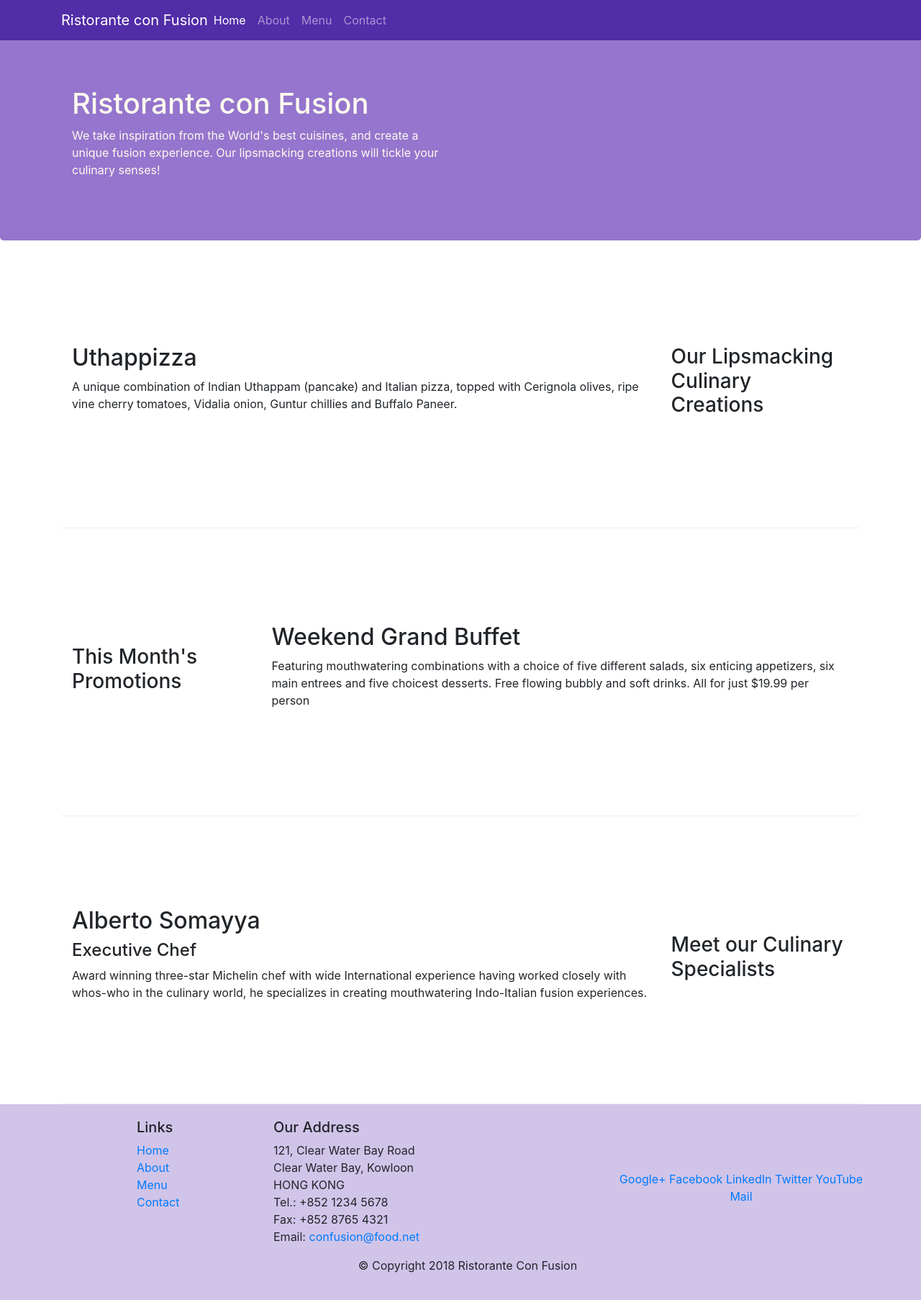
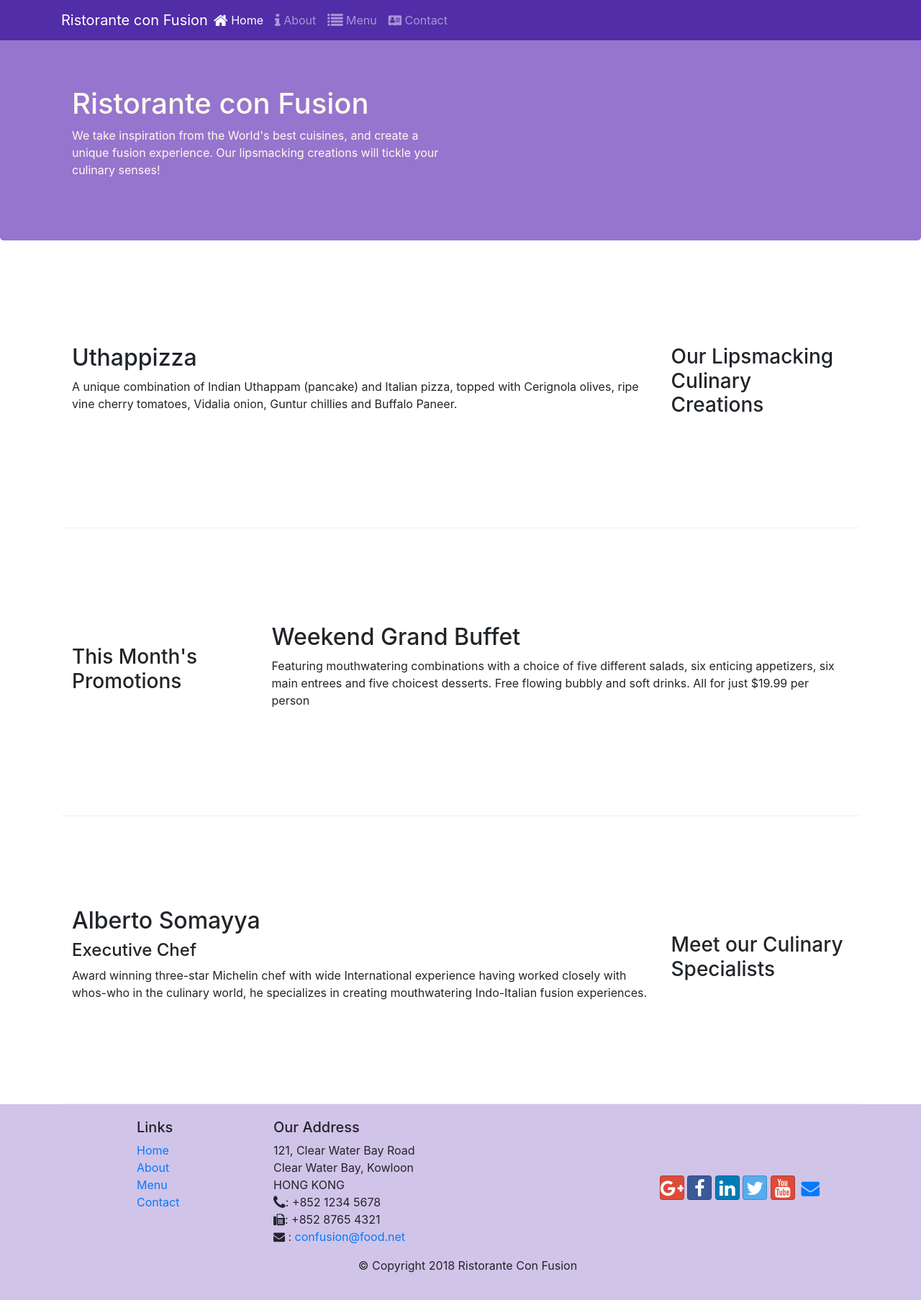
Before and after one commit to DPrinceKumar/Bootstrap-coursera, a website: page index.html in a window 1280 px wide. Shown: the whole page at 72% size. Drawn offline with nearby package versions, Linux system fonts and the light colour scheme.

Commit message:
icons and fonts are adder

```diff
--- a/index.html
+++ b/index.html
@@ -8,9 +8,14 @@
       <meta name="viewport" content="width=device-width, initial-scale=1, shrink-to-fit=no">
       <meta http-equiv="x-ua-compatible" content="ie=edge">
 
-      <!-- Bootstrap CSS -->
-      <link rel="stylesheet" href="node_modules/bootstrap/dist/css/bootstrap.min.css">
-      <link rel="stylesheet" href="css/style.css">
+    <!-- Bootstrap CSS -->
+    <link rel="stylesheet" href="node_modules/bootstrap/dist/css/bootstrap.min.css">
+    <!-- icon from font-awesome? -->
+    <link rel="stylesheet" href="node_modules/font-awesome/css/font-awesome.min.css">
+    <!-- bootstrap-social icons -->
+    <link rel="stylesheet" href="node_modules/bootstrap-social/bootstrap-social.css">
+    <!-- css file -->
+    <link rel="stylesheet" href="Css/style.css">
     <title>Ristorante Con Fusion</title>
 </head>
 
@@ -23,10 +28,10 @@
         <a class="navbar-brand mr-auto" href="./index.html">Ristorante con Fusion</a>
         <div class="collapse navbar-collapse" id="Navbar">
             <ul class="navbar-nav mr-auto">
-                <li class="nav-iteam active"><a class="nav-link" href="#">Home</a></li>
-                <li class="nav-iteam"><a class="nav-link" href="aboutus.html">About</a></li>
-                <li class="nav-iteam"><a class="nav-link" href="#">Menu</a></li>
-                <li class="nav-iteam"><a class="nav-link" href="#">Contact</a></li>
+                <li class="nav-iteam active"><a class="nav-link" href="#"><span class="fa fa-home fa-lg"></span> Home</a></li>
+                <li class="nav-iteam"><a class="nav-link" href="aboutus.html"><span class="fa fa-info fa-lg"></span> About</a></li>
+                <li class="nav-iteam"><a class="nav-link" href="#"><span class="fa fa-list fa-lg"></span> Menu</a></li>
+                <li class="nav-iteam"><a class="nav-link" href="#"><span class="fa fa-address-card"></span> Contact</a></li>
             </ul>
         </div>
     </div>
@@ -96,19 +101,19 @@
 		              121, Clear Water Bay Road<br>
 		              Clear Water Bay, Kowloon<br>
 		              HONG KONG<br>
-		              Tel.: +852 1234 5678<br>
-		              Fax: +852 8765 4321<br>
-		              Email: <a href="mailto:confusion@food.net">confusion@food.net</a>
+                      <i class="fa fa-phone fa-lg" ></i>: +852 1234 5678<br>
+		               <i class="fa fa-fax " ></i>: +852 8765 4321<br>
+		              <i class="fa fa-envelope " ></i>  : <a href="mailto:confusion@food.net">confusion@food.net</a>
 		           </address>
                 </div>
                 <div class="col-12 col-sm-4 align-self-center">
                     <div class="text-center" >
-                        <a href="http://google.com/+">Google+</a>
-                        <a href="http://www.facebook.com/profile.php?id=">Facebook</a>
-                        <a href="http://www.linkedin.com/in/">LinkedIn</a>
-                        <a href="http://twitter.com/">Twitter</a>
-                        <a href="http://youtube.com/">YouTube</a>
-                        <a href="mailto:">Mail</a>
+                        <a class="btn btn-social-icon btn-google" href="http://google.com/+"> <i class="fa fa-google-plus"></i></a>
+                        <a class="btn btn-social-icon btn-facebook"href="http://www.facebook.com/profile.php?id="><i class="fa fa-facebook"></i></a>
+                        <a class="btn btn-social-icon btn-linkedin"href="http://www.linkedin.com/in/"><i class="fa fa-linkedin"></i></a>
+                        <a class="btn btn-social-icon btn-twitter"href="http://twitter.com/"><i class="fa fa-twitter"></i></a>
+                        <a class="btn btn-social-icon btn-google"href="http://youtube.com/"><i class="fa fa-youtube"></i></a>
+                        <a class="btn btn-social-icon"href="mailto:"><i class="fa fa-envelope"></i></a>
                     </div>
                 </div>
            </div>
--- a/package.json
+++ b/package.json
@@ -15,6 +15,8 @@
   },
   "dependencies": {
     "bootstrap": "^4.0.0",
+    "bootstrap-social": "^5.1.1",
+    "font-awesome": "^4.7.0",
     "jquery": "^3.3.1",
     "popper.js": "^1.12.9"
   }
```
Also changed, not shown: aboutus.html (+18 -13 lines), 1 other file.
